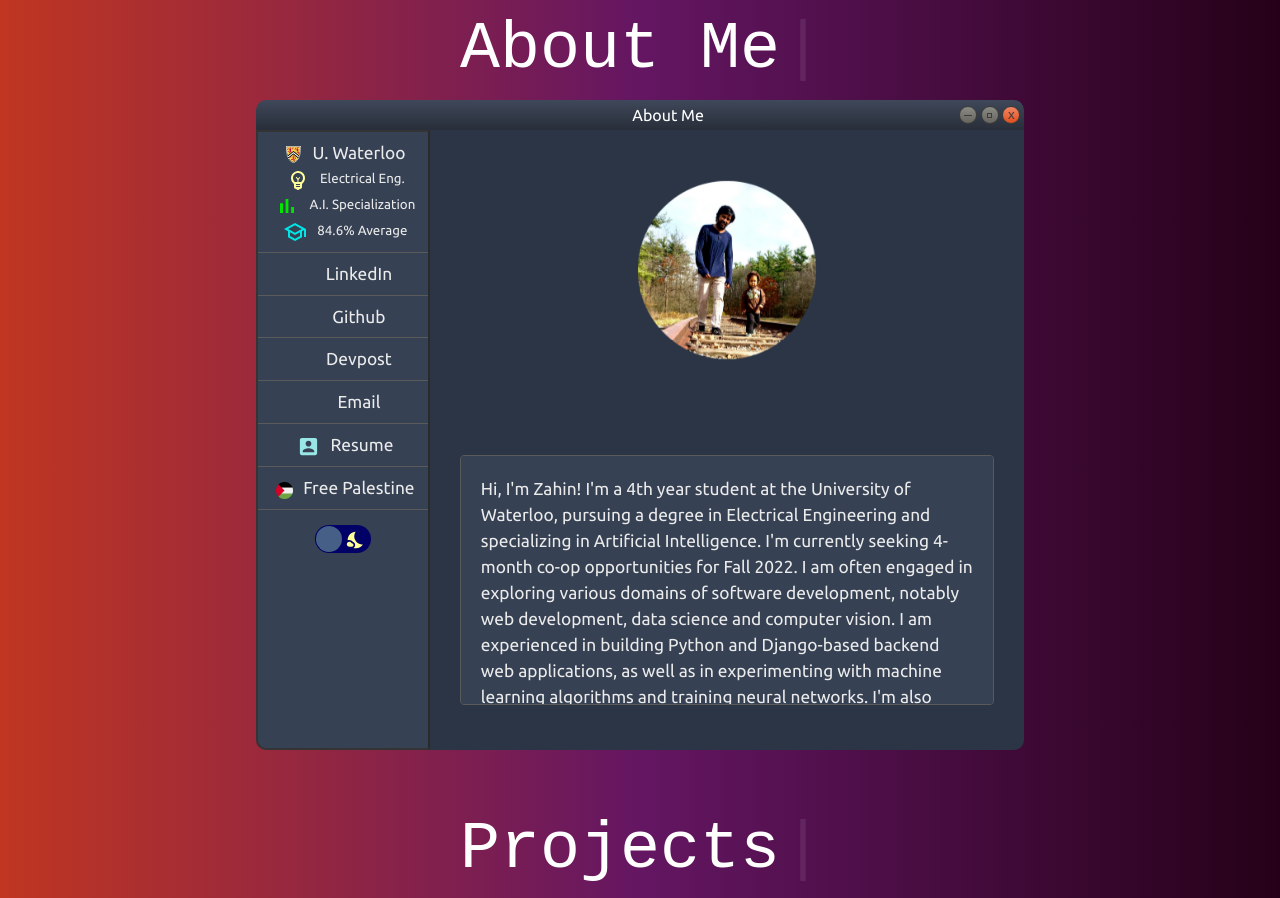
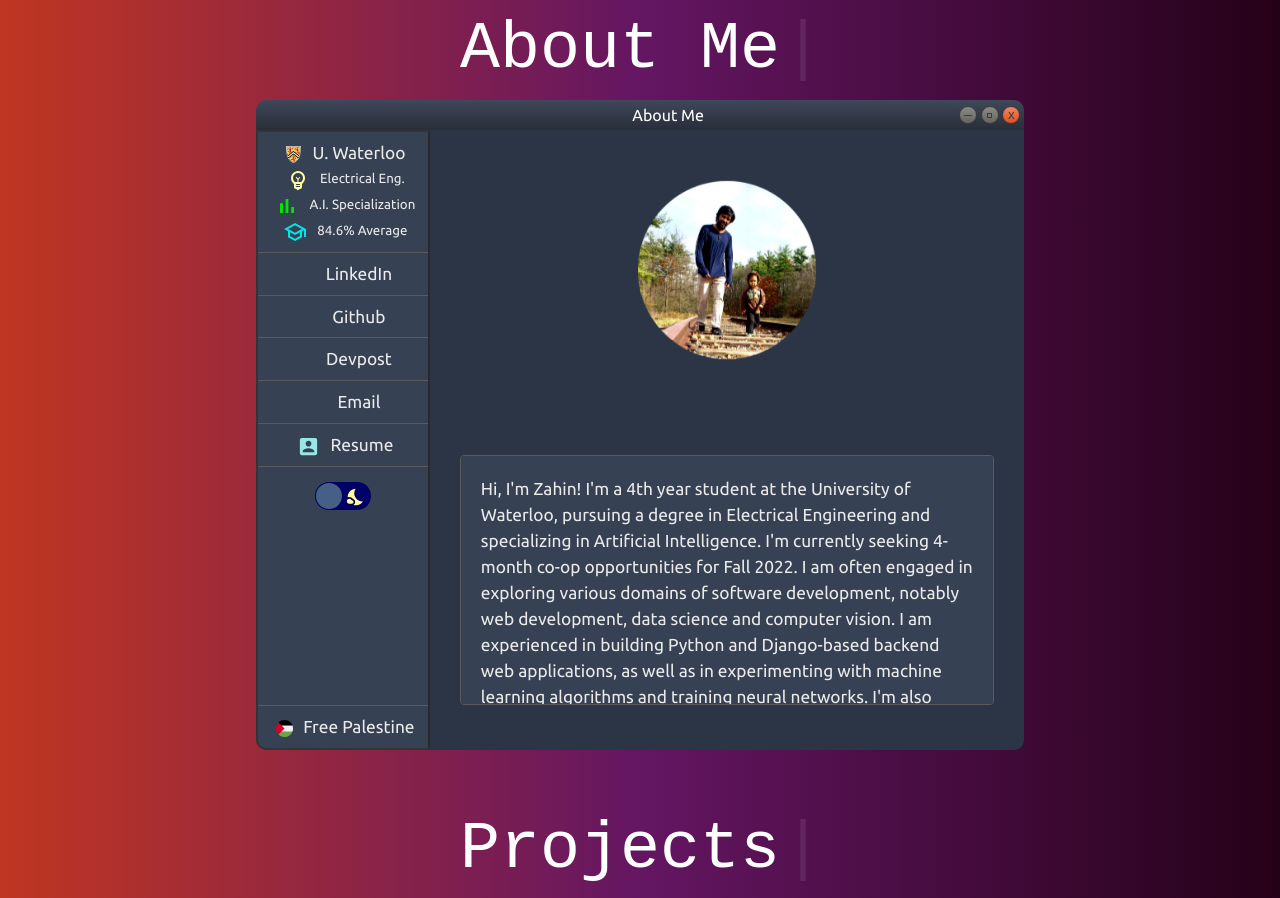
Before and after one commit to alvii147/MyBrokenPortfolio, a React (Create React App) app in the folder frontend/: page / in a window 1280 px wide. Shown: the part 800-1698 px from the top of the page. Built offline with nearby package versions, Linux system fonts and the light colour scheme; no server answers; some icons are missing.

Commit message:
Updated about & endorsements
- Enhanced palestine link styling
- Changed dicebear avatar seed value

```diff
--- a/frontend/src/components/About/About.css
+++ b/frontend/src/components/About/About.css
@@ -119,6 +119,20 @@
     }
 }
 
+#about-sidebar-animation-container {
+    flex: 2;
+    display: flex;
+    justify-content: center;
+    align-items: stretch;
+    flex-direction: column;
+    border-bottom-left-radius: 10px;
+}
+@media only screen and (max-width: 767px) {
+    #about-sidebar-animation-container {
+        display: none;
+    }
+}
+
 .about-sidebar-component {
     display: flex;
     justify-content: center;
@@ -138,6 +152,21 @@
 }
 .about-sidebar-component-container:hover {
     box-shadow: 0 0 10px rgb(172, 141, 230);
+    animation: none;
+}
+.about-sidebar-component-container-special {
+    animation: about-sidebar-component-container-glow 1.5s linear infinite;
+}
+@keyframes about-sidebar-component-container-glow {
+    0% {
+        box-shadow: none;
+    }
+    50% {
+        box-shadow: 0 0 10px rgb(172, 141, 230);
+    }
+    100% {
+        box-shadow: none;
+    }
 }
 
 [data-aos="custom-fade-in"] {
--- a/frontend/src/components/About/About.js
+++ b/frontend/src/components/About/About.js
@@ -51,6 +51,9 @@ function Projects(props, ref) {
         sidebarComponentContainerStyle: {
             borderBottom: '1px solid rgb(90, 90, 90)',
         },
+        sidebarComponentContainerStyleSpecial: {
+            borderTop: '1px solid rgb(90, 90, 90)',
+        },
         contentsContainerStyle: {
             backgroundColor: 'rgb(43, 53, 70)',
         },
@@ -86,6 +89,9 @@ function Projects(props, ref) {
         },
         sidebarComponentContainerStyle: {
             borderBottom: '1px solid rgb(130, 130, 130)',
+        },
+        sidebarComponentContainerStyleSpecial: {
+            borderTop: '1px solid rgb(130, 130, 130)',
         },
         contentsContainerStyle: {
             backgroundColor: 'rgb(230, 230, 255)',
@@ -156,37 +162,38 @@ function Projects(props, ref) {
                     </div>
                     <div id="about-contents-container" style={UIStyles.mainContainerStyle}>
                         <div id="about-sidebar" style={UIStyles.sidebarStyle}>
+                            <div data-aos="custom-fade-in" data-aos-delay="1000" id="about-sidebar-animation-container">
                                 <div id="about-sidebar-education">
                                     <div className="about-sidebar-component-container" style={UIStyles.sidebarComponentContainerStyle} onClick={(e) => {e.preventDefault();}}>
                                         <div className="about-sidebar-component">
-                                        <div data-aos="custom-fade-in" data-aos-delay="1000" className="about-sidebar-component-icon-container">
+                                            <div className="about-sidebar-component-icon-container">
                                                 <img alt="Waterloo Icon" src={Waterloo} style={{width: '17px'}} />
                                             </div>
-                                        <div data-aos="custom-fade-in" data-aos-delay="1000" className="about-sidebar-component-text">
+                                            <div className="about-sidebar-component-text">
                                                 U. Waterloo<br />
                                             </div>
                                         </div>
                                         <div className="about-sidebar-component">
-                                        <div data-aos="custom-fade-in" data-aos-delay="1000" className="about-sidebar-component-icon-container">
+                                            <div className="about-sidebar-component-icon-container">
                                                 <EmojiObjectsOutlinedIcon style={{color: UIStyles.electricalIconColor}} size={17} />
                                             </div>
-                                        <div data-aos="custom-fade-in" data-aos-delay="1000" className="about-sidebar-component-text about-sidebar-component-text-small">
+                                            <div className="about-sidebar-component-text about-sidebar-component-text-small">
                                                 Electrical Eng.<br />
                                             </div>
                                         </div>
                                         <div className="about-sidebar-component">
-                                        <div data-aos="custom-fade-in" data-aos-delay="1000" className="about-sidebar-component-icon-container">
+                                            <div className="about-sidebar-component-icon-container">
                                                 <BarChartOutlinedIcon style={{color: UIStyles.AIIconColor}} size={17} />
                                             </div>
-                                        <div data-aos="custom-fade-in" data-aos-delay="1000" className="about-sidebar-component-text about-sidebar-component-text-small">
+                                            <div className="about-sidebar-component-text about-sidebar-component-text-small">
                                                 A.I. Specialization<br />
                                             </div>
                                         </div>
                                         <div className="about-sidebar-component">
-                                        <div data-aos="custom-fade-in" data-aos-delay="1000" className="about-sidebar-component-icon-container">
+                                            <div className="about-sidebar-component-icon-container">
                                                 <SchoolOutlinedIcon style={{color: UIStyles.schoolIconColor}} size={17} />
                                             </div>
-                                        <div data-aos="custom-fade-in" data-aos-delay="1000" className="about-sidebar-component-text about-sidebar-component-text-small">
+                                            <div className="about-sidebar-component-text about-sidebar-component-text-small">
                                                 84.6% Average<br />
                                             </div>
                                         </div>
@@ -196,10 +203,10 @@ function Projects(props, ref) {
                                     <a href="https://www.linkedin.com/in/zahin-zaman/" target="_blank" rel="noopener noreferrer" style={UIStyles.linkWrap}>
                                         <div className="about-sidebar-component-container" style={UIStyles.sidebarComponentContainerStyle}>
                                             <div className="about-sidebar-component">
-                                            <div data-aos="custom-fade-in" data-aos-delay="1000" className="about-sidebar-component-icon-container">
+                                                <div className="about-sidebar-component-icon-container">
                                                     <Linkedin color={UIStyles.linkedinIconColor} size={17} />
                                                 </div>
-                                            <div data-aos="custom-fade-in" data-aos-delay="1000" className="about-sidebar-component-text">
+                                                <div className="about-sidebar-component-text">
                                                     LinkedIn
                                                 </div>
                                             </div>
@@ -208,10 +215,10 @@ function Projects(props, ref) {
                                     <a href="https://github.com/alvii147" target="_blank" rel="noopener noreferrer" style={UIStyles.linkWrap}>
                                         <div className="about-sidebar-component-container" style={UIStyles.sidebarComponentContainerStyle}>
                                             <div className="about-sidebar-component">
-                                            <div data-aos="custom-fade-in" data-aos-delay="1000" className="about-sidebar-component-icon-container">
+                                                <div className="about-sidebar-component-icon-container">
                                                     <Github color={UIStyles.githubIconColor} size={17} />
                                                 </div>
-                                            <div data-aos="custom-fade-in" data-aos-delay="1000" className="about-sidebar-component-text">
+                                                <div className="about-sidebar-component-text">
                                                     Github
                                                 </div>
                                             </div>
@@ -220,10 +227,10 @@ function Projects(props, ref) {
                                     <a href="https://devpost.com/alvii147" target="_blank" rel="noopener noreferrer" style={UIStyles.linkWrap}>
                                         <div className="about-sidebar-component-container" style={UIStyles.sidebarComponentContainerStyle}>
                                             <div className="about-sidebar-component">
-                                            <div data-aos="custom-fade-in" data-aos-delay="1000" className="about-sidebar-component-icon-container">
+                                                <div className="about-sidebar-component-icon-container">
                                                     <Devpost color={UIStyles.devpostIconColor} size={17} />
                                                 </div>
-                                            <div data-aos="custom-fade-in" data-aos-delay="1000" className="about-sidebar-component-text">
+                                                <div className="about-sidebar-component-text">
                                                     Devpost
                                                 </div>
                                             </div>
@@ -231,10 +238,10 @@ function Projects(props, ref) {
                                     </a>
                                     <div className="about-sidebar-component-container" style={UIStyles.sidebarComponentContainerStyle} onClick={props.scrollToContact}>
                                         <div className="about-sidebar-component">
-                                        <div data-aos="custom-fade-in" data-aos-delay="1000" className="about-sidebar-component-icon-container">
+                                            <div className="about-sidebar-component-icon-container">
                                                 <Gmail color={UIStyles.gmailIconColor} size={17} />
                                             </div>
-                                        <div data-aos="custom-fade-in" data-aos-delay="1000" className="about-sidebar-component-text">
+                                            <div className="about-sidebar-component-text">
                                                 Email
                                             </div>
                                         </div>
@@ -242,23 +249,11 @@ function Projects(props, ref) {
                                     <a href="https://github.com/alvii147/Resume/raw/master/ZahinZaman.pdf" target="_blank" rel="noopener noreferrer" style={UIStyles.linkWrap}>
                                         <div className="about-sidebar-component-container" style={UIStyles.sidebarComponentContainerStyle}>
                                             <div className="about-sidebar-component">
-                                            <div data-aos="custom-fade-in" data-aos-delay="1000" className="about-sidebar-component-icon-container">
+                                                <div className="about-sidebar-component-icon-container">
                                                     <AccountBoxIcon style={{color: UIStyles.resumeIconColor, fontSize: 23}} />
                                                 </div>
-                                            <div data-aos="custom-fade-in" data-aos-delay="1000" className="about-sidebar-component-text">
+                                                <div className="about-sidebar-component-text">
                                                     Resume
-                                            </div>
-                                        </div>
-                                    </div>
-                                </a>
-                                <a href="https://www.islamicreliefcanada.org/emergencies/palestine/" target="_blank" rel="noopener noreferrer" style={UIStyles.linkWrap}>
-                                    <div className="about-sidebar-component-container" style={UIStyles.sidebarComponentContainerStyle}>
-                                        <div className="about-sidebar-component">
-                                            <div data-aos="custom-fade-in" data-aos-delay="1000" className="about-sidebar-component-icon-container">
-                                                <img alt="Palestine Icon" src={Palestine} style={{width: '17px'}} />
-                                            </div>
-                                            <div data-aos="custom-fade-in" data-aos-delay="1000" className="about-sidebar-component-text">
-                                                Free Palestine
                                                 </div>
                                             </div>
                                         </div>
@@ -283,6 +278,21 @@ function Projects(props, ref) {
                                             </div>
                                         }>
                                     </Switch>
+                                </div>
+                                <div id="about-sidebar-socials">
+                                    <a href="https://www.islamicreliefcanada.org/emergencies/palestine/" target="_blank" rel="noopener noreferrer" style={UIStyles.linkWrap}>
+                                        <div className="about-sidebar-component-container about-sidebar-component-container-special" style={UIStyles.sidebarComponentContainerStyleSpecial}>
+                                            <div className="about-sidebar-component">
+                                                <div className="about-sidebar-component-icon-container">
+                                                    <img alt="Palestine Icon" src={Palestine} style={{width: '17px'}} />
+                                                </div>
+                                                <div className="about-sidebar-component-text">
+                                                    Free Palestine
+                                                </div>
+                                            </div>
+                                        </div>
+                                    </a>
+                                </div>
                             </div>
                         </div>
                         <div id="about-contents" style={UIStyles.contentsContainerStyle}>
--- a/frontend/src/components/Endorsements/Endorsements.js
+++ b/frontend/src/components/Endorsements/Endorsements.js
@@ -196,7 +196,7 @@ function Endorsements(props, ref) {
                                         <div className="endorsements-title-container">
                                             <div className="endorsements-title">
                                                 <div className="endorsements-avatar-container">
-                                                    <img alt="avatar" src={`https://avatars.dicebear.com/api/bottts/${endorsement.id}.svg`} className="endorsements-avatar"/>
+                                                    <img alt="avatar" src={`https://avatars.dicebear.com/api/bottts/${String(endorsement.id).replace(/\s/g, '')}_${String(endorsement.first_name).replace(/\s/g, '')}${String(endorsement.last_name).replace(/\s/g, '')}.svg`} className="endorsements-avatar"/>
                                                 </div>
                                                 <div className="endorsements-name-container">
                                                     <h5>{endorsement.first_name} {endorsement.last_name}</h5>
```
Lines whose indentation alone changed are shown as unchanged.
